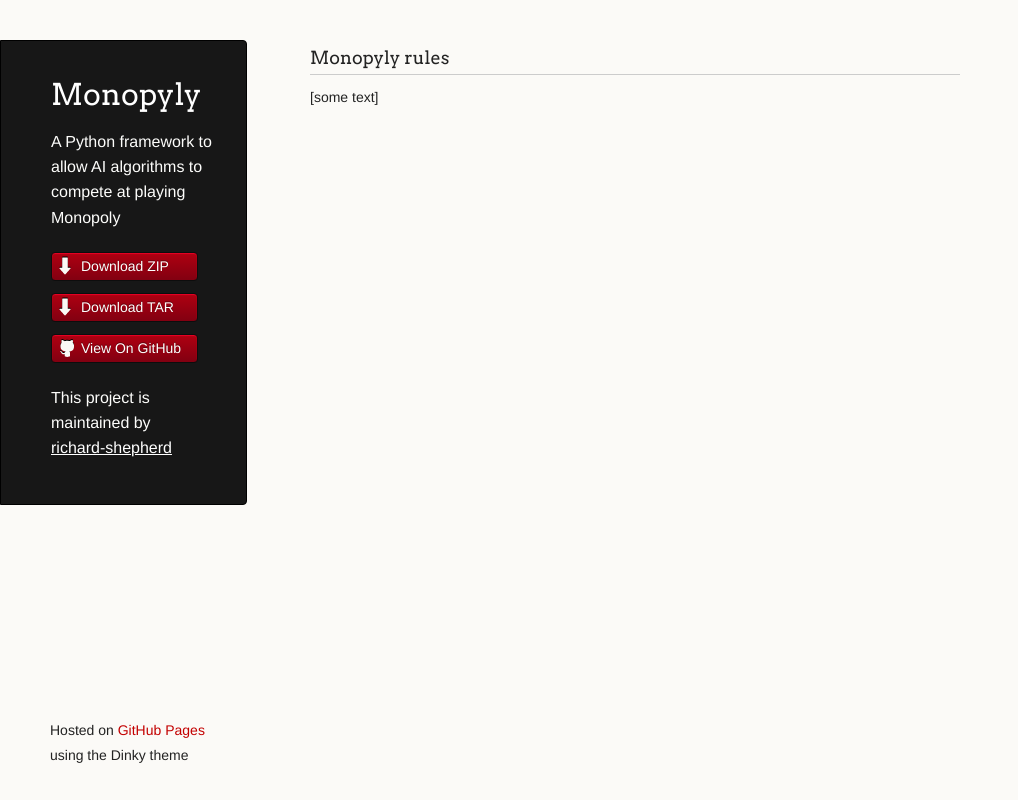
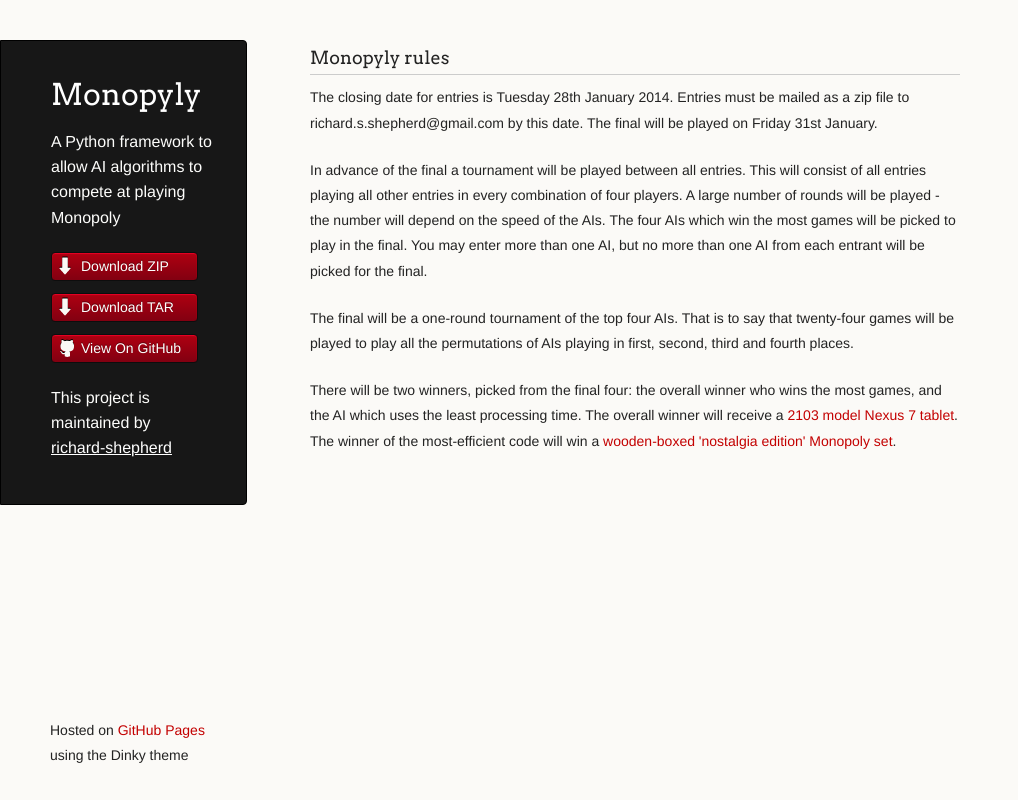
Before and after one commit to richard-shepherd/monopyly, a plain HTML site: page rules.html in a window 1280 px wide. Shown: the whole page, without its empty margins (0-1018 px from the left). Drawn offline with Linux system fonts and the light colour scheme.

Commit message:
monopyly

```diff
--- a/rules.html
+++ b/rules.html
@@ -32,7 +32,36 @@
 
 <h3><a class="anchor"><span class="octicon octicon-link"></span></a>Monopyly rules</h3>
 
-<p>[some text]</p>
+<p>
+    The closing date for entries is Tuesday 28th January 2014.
+    Entries must be mailed as a zip file to richard.s.shepherd@gmail.com by this date.
+    The final will be played on Friday 31st January.
+</p>
+
+<p>
+    In advance of the final a tournament will be played between all entries. This will
+    consist of all entries playing all other entries in every combination of four players.
+    A large number of rounds will be played - the number will depend on the speed of the AIs.
+    The four AIs which win the most games will be picked to play in the final. You may enter
+    more than one AI, but no more than one AI from each entrant will be picked for the final.
+</p>
+<p>
+    The final will be a one-round tournament of the top four AIs. That is to say that twenty-four
+    games will be played to play all the permutations of AIs playing in first, second, third and
+    fourth places.
+</p>
+<p>
+    There will be two winners, picked from the final four: the overall winner who wins the most games,
+    and the AI which uses the least processing time. The overall winner will receive a
+    <a href="https://play.google.com/store/devices/details?id=nexus_7_16gb_2013">2103 model Nexus 7 tablet</a>.
+    The winner of the most-efficient code will win a
+    <a href="http://www.amazon.co.uk/Monopoly-HAS40753-Nostalgia-Wooden-Edition/dp/B0002VZ2OG/ref=sr_1_1?ie=UTF8&qid=1387126497&sr=8-1&keywords=monopoly+nostalgia">wooden-boxed 'nostalgia edition' Monopoly set</a>.
+</p>
+
+
+
+
+
 
 
 
```
